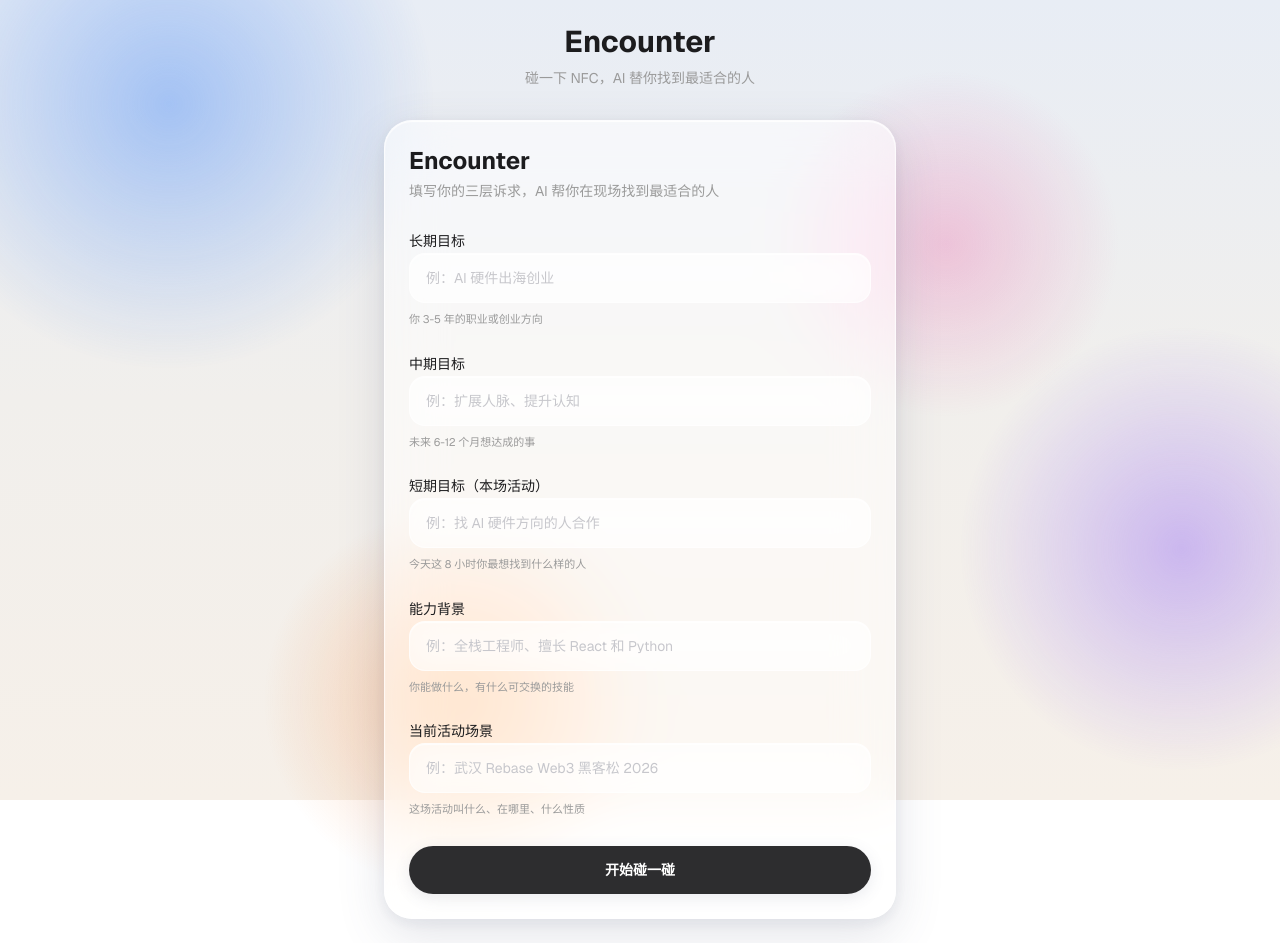
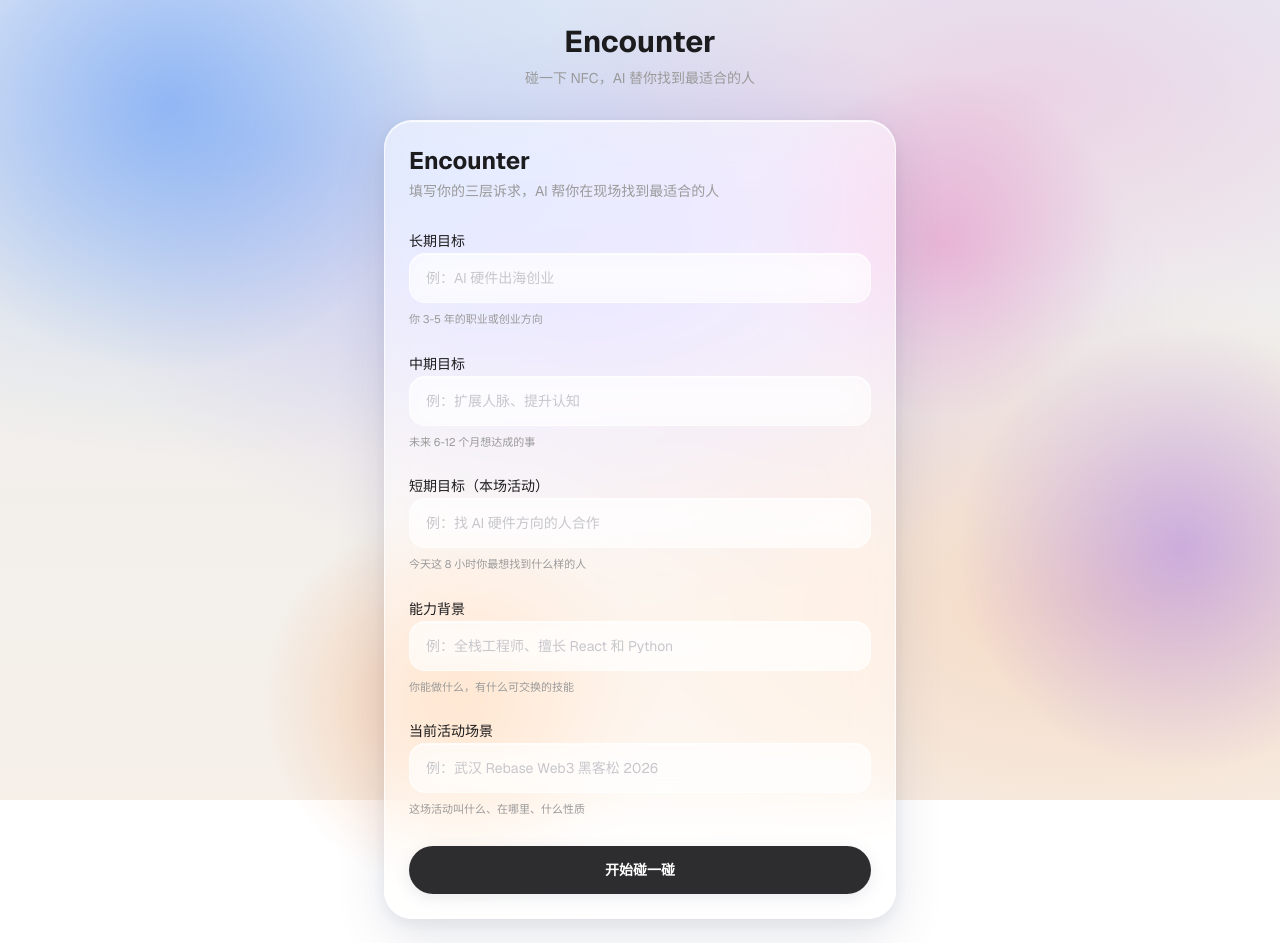
Before and after one commit to demifanholdon-ops/encounter-app, a Next.js app: page / in a window 1280 px wide. Built offline with nearby package versions, Linux system fonts and the light colour scheme.

Commit message:
v5: full-viewport glass color (deep glass theme)

```diff
--- a/src/app/globals.css
+++ b/src/app/globals.css
@@ -122,9 +122,17 @@
   }
 }
 
-/* ===== Background gradient + orbs ===== */
+/* ===== Background gradient + orbs =====
+   V5: color is baked across the WHOLE viewport (including dead-center, behind
+   cards) via stacked radial-gradients, so backdrop-blur always has something
+   colored to reveal — not only in the corners where the orb divs sit. */
 .bg-gradient-main {
-  background: linear-gradient(180deg, #E8EDF5 0%, #F1EFEC 50%, #F6F0E9 100%);
+  background:
+    radial-gradient(60% 50% at 50% 38%, rgba(139, 92, 246, 0.18), transparent 70%),
+    radial-gradient(70% 55% at 20% 18%, rgba(59, 130, 246, 0.22), transparent 72%),
+    radial-gradient(65% 55% at 85% 75%, rgba(249, 115, 22, 0.18), transparent 72%),
+    radial-gradient(55% 45% at 80% 12%, rgba(236, 72, 153, 0.16), transparent 70%),
+    linear-gradient(180deg, #E8EDF5 0%, #F1EFEC 50%, #F6F0E9 100%);
   position: fixed;
   inset: 0;
   z-index: 0;
```
